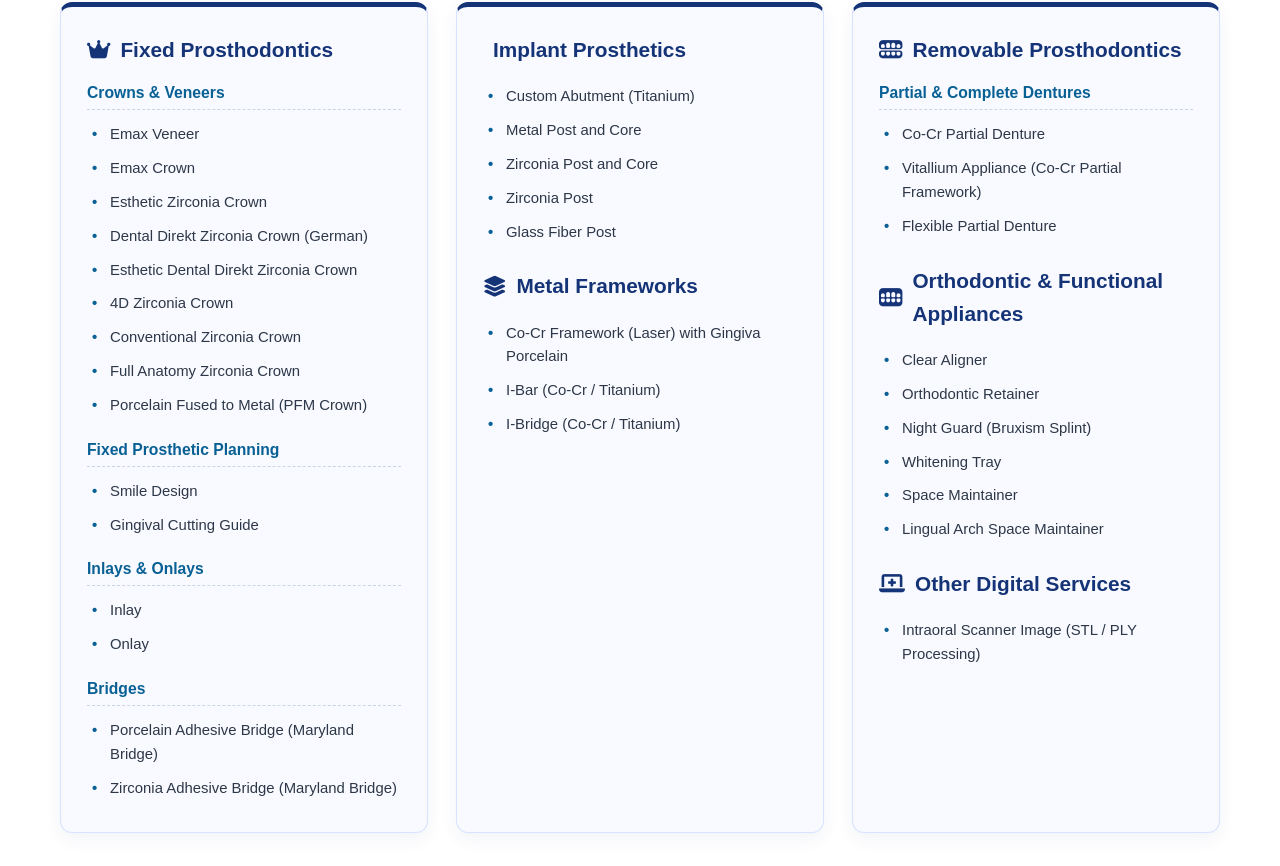
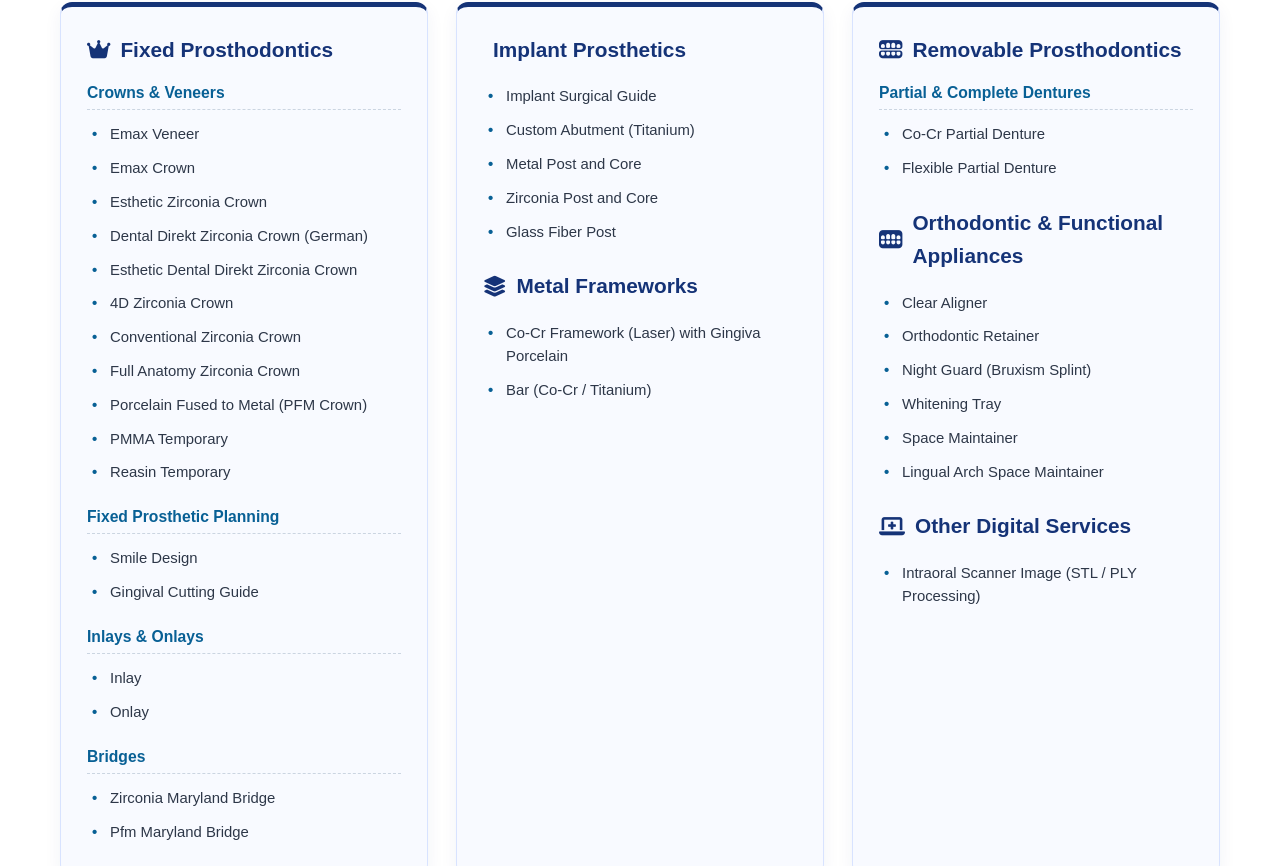
Before and after one commit to raed-so/Ted-dental-lab-, a plain HTML site: page index.html in a window 1280 px wide. Shown: the part 3339-4205 px from the top of the page. Drawn offline with Linux system fonts and the light colour scheme; some icons are missing; a web font is replaced by a local one.

Commit message:
Add files via upload

```diff
--- a/index.html
+++ b/index.html
@@ -189,6 +189,8 @@
                         <li>Conventional Zirconia Crown</li>
                         <li>Full Anatomy Zirconia Crown</li>
                         <li>Porcelain Fused to Metal (PFM Crown)</li>
+                        <li>PMMA Temporary</li>
+                        <li>Reasin Temporary</li>
                     </ul>
 
                     <h4>Fixed Prosthetic Planning</h4>
@@ -205,8 +207,8 @@
 
                     <h4>Bridges</h4>
                     <ul>
-                        <li>Porcelain Adhesive Bridge (Maryland Bridge)</li>
-                        <li>Zirconia Adhesive Bridge (Maryland Bridge)</li>
+                        <li>Zirconia Maryland Bridge</li>
+                        <li>Pfm Maryland Bridge</li>
                     </ul>
                 </div>
 
@@ -214,18 +216,19 @@
                 <div class="service-card">
                     <h3><i class="fa-solid fa-screw"></i> Implant Prosthetics</h3>
                     <ul>
+                        <li>Implant Surgical Guide</li>
                         <li>Custom Abutment (Titanium)</li>
                         <li>Metal Post and Core</li>
                         <li>Zirconia Post and Core</li>
-                        <li>Zirconia Post</li>
                         <li>Glass Fiber Post</li>
+
                     </ul>
 
                     <h3><i class="fa-solid fa-layer-group"></i> Metal Frameworks</h3>
                     <ul>
                         <li>Co-Cr Framework (Laser) with Gingiva Porcelain</li>
-                        <li>I-Bar (Co-Cr / Titanium)</li>
-                        <li>I-Bridge (Co-Cr / Titanium)</li>
+                        <li>Bar (Co-Cr / Titanium)</li>
+
                     </ul>
                 </div>
 
@@ -235,8 +238,8 @@
                     <h4>Partial & Complete Dentures</h4>
                     <ul>
                         <li>Co-Cr Partial Denture</li>
-                        <li>Vitallium Appliance (Co-Cr Partial Framework)</li>
                         <li>Flexible Partial Denture</li>
+
                     </ul>
 
                     <h3><i class="fa-solid fa-teeth"></i> Orthodontic & Functional Appliances</h3>
```
